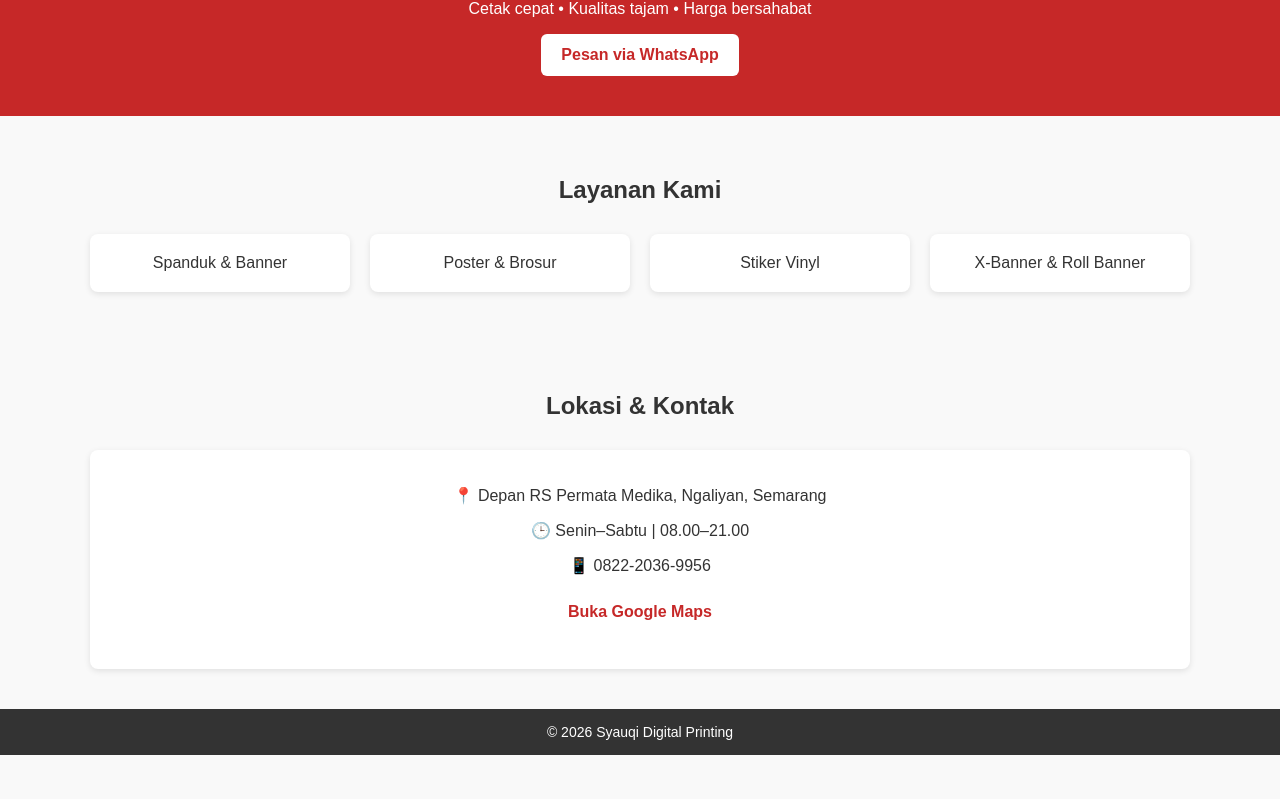
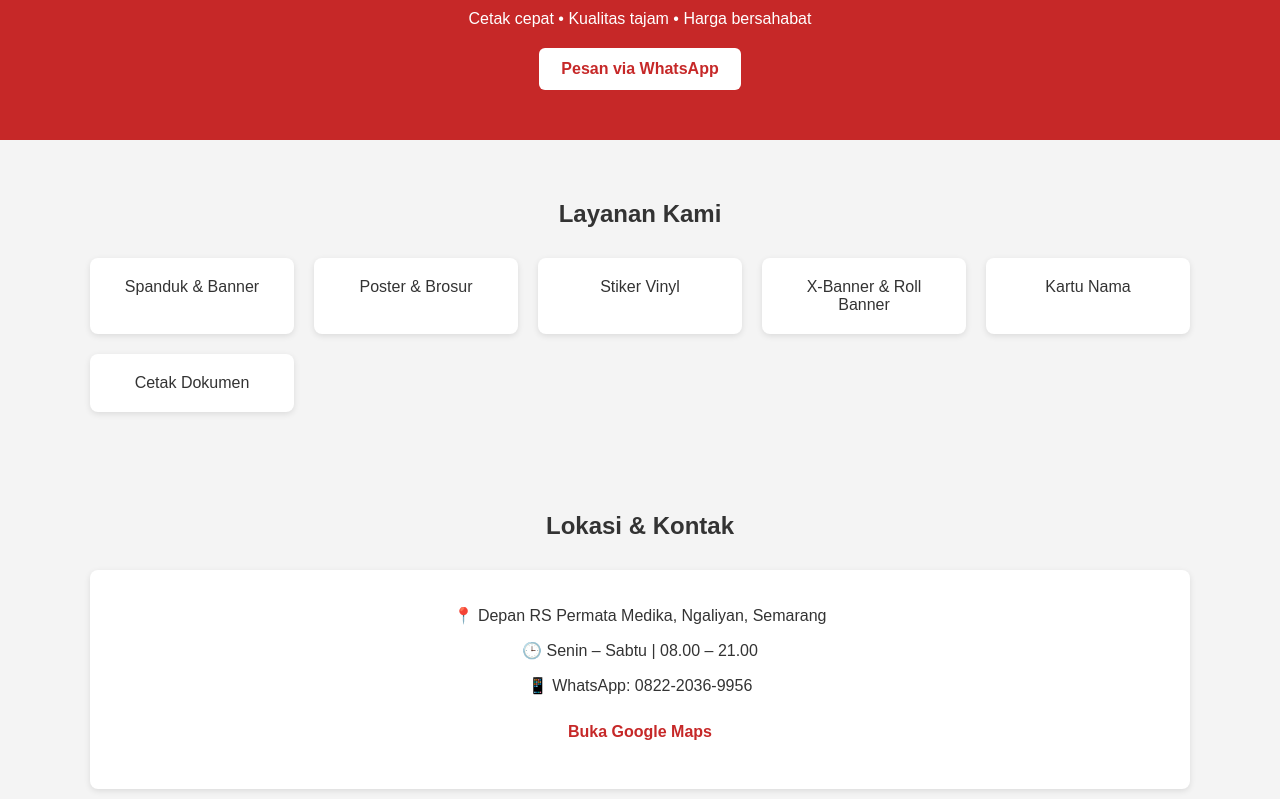
Before and after one commit to SQdigitalprinting/syauqi-digital-printing, a plain HTML site: page index.html in a window 1280 px wide. Shown: the part 93-892 px from the top of the page. Before the commit the page ends 848 px from the top, so only its background shows below. Drawn offline with Linux system fonts and the light colour scheme.

Commit message:
Update index.html

```diff
--- a/index.html
+++ b/index.html
@@ -4,24 +4,79 @@
   <meta charset="UTF-8">
   <meta name="viewport" content="width=device-width, initial-scale=1.0">
   <title>Syauqi Digital Printing</title>
+
   <style>
-    body{margin:0;font-family:Arial,Helvetica,sans-serif;background:#f9f9f9;color:#333}
-    header{background:#c62828;color:#fff;padding:40px 20px;text-align:center}
-    header h1{margin:0 0 10px}
-    .btn{display:inline-block;padding:12px 20px;background:#fff;color:#c62828;text-decoration:none;border-radius:6px;font-weight:bold}
-    section{padding:40px 20px;max-width:1100px;margin:auto}
-    h2{text-align:center;margin-bottom:30px}
-    .grid{display:grid;grid-template-columns:repeat(auto-fit,minmax(200px,1fr));gap:20px}
-    .card{background:#fff;padding:20px;border-radius:8px;box-shadow:0 2px 6px rgba(0,0,0,.1);text-align:center}
-    footer{background:#333;color:#fff;text-align:center;padding:15px;font-size:14px}
+    body {
+      margin: 0;
+      font-family: Arial, Helvetica, sans-serif;
+      background: #f4f4f4;
+      color: #333;
+    }
+    header {
+      background: #c62828;
+      color: #fff;
+      padding: 50px 20px;
+      text-align: center;
+    }
+    header h1 {
+      margin: 0 0 10px;
+    }
+    header p {
+      margin-bottom: 20px;
+    }
+    .btn {
+      display: inline-block;
+      background: #fff;
+      color: #c62828;
+      padding: 12px 22px;
+      border-radius: 6px;
+      text-decoration: none;
+      font-weight: bold;
+    }
+    section {
+      max-width: 1100px;
+      margin: auto;
+      padding: 40px 20px;
+    }
+    h2 {
+      text-align: center;
+      margin-bottom: 30px;
+    }
+    .grid {
+      display: grid;
+      grid-template-columns: repeat(auto-fit, minmax(200px, 1fr));
+      gap: 20px;
+    }
+    .card {
+      background: #fff;
+      padding: 20px;
+      border-radius: 8px;
+      box-shadow: 0 2px 6px rgba(0,0,0,0.1);
+      text-align: center;
+    }
+    .gallery img {
+      width: 100%;
+      border-radius: 8px;
+      box-shadow: 0 2px 6px rgba(0,0,0,0.15);
+    }
+    footer {
+      background: #333;
+      color: #fff;
+      text-align: center;
+      padding: 15px;
+      font-size: 14px;
+    }
   </style>
 </head>
+
 <body>
 
 <header>
   <h1>Syauqi Digital Printing</h1>
   <p>Cetak cepat • Kualitas tajam • Harga bersahabat</p>
-  <a class="btn" href="https://wa.me/6282220369956">Pesan via WhatsApp</a>
+  <a class="btn" href="https://wa.me/6282220369956">
+    Pesan via WhatsApp
+  </a>
 </header>
 
 <section>
@@ -31,6 +86,8 @@
     <div class="card">Poster & Brosur</div>
     <div class="card">Stiker Vinyl</div>
     <div class="card">X-Banner & Roll Banner</div>
+    <div class="card">Kartu Nama</div>
+    <div class="card">Cetak Dokumen</div>
   </div>
 </section>
 
@@ -38,9 +95,13 @@
   <h2>Lokasi & Kontak</h2>
   <div class="card">
     <p>📍 Depan RS Permata Medika, Ngaliyan, Semarang</p>
-    <p>🕒 Senin–Sabtu | 08.00–21.00</p>
-    <p>📱 0822-2036-9956</p>
-    <p><a class="btn" href="https://maps.app.goo.gl/DMhX6RUFZuA14VcL9">Buka Google Maps</a></p>
+    <p>🕒 Senin – Sabtu | 08.00 – 21.00</p>
+    <p>📱 WhatsApp: 0822-2036-9956</p>
+    <p>
+      <a class="btn" href="https://maps.app.goo.gl/DMhX6RUFZuA14VcL9">
+        Buka Google Maps
+      </a>
+    </p>
   </div>
 </section>
 
```
